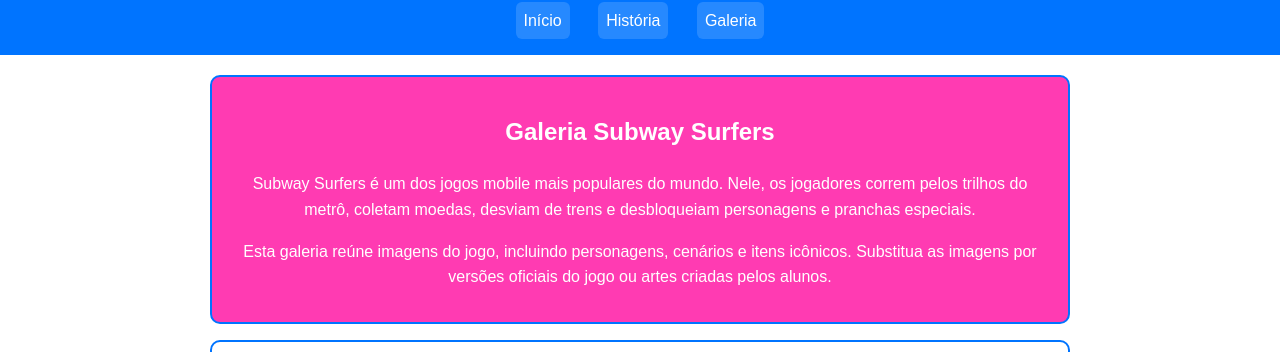
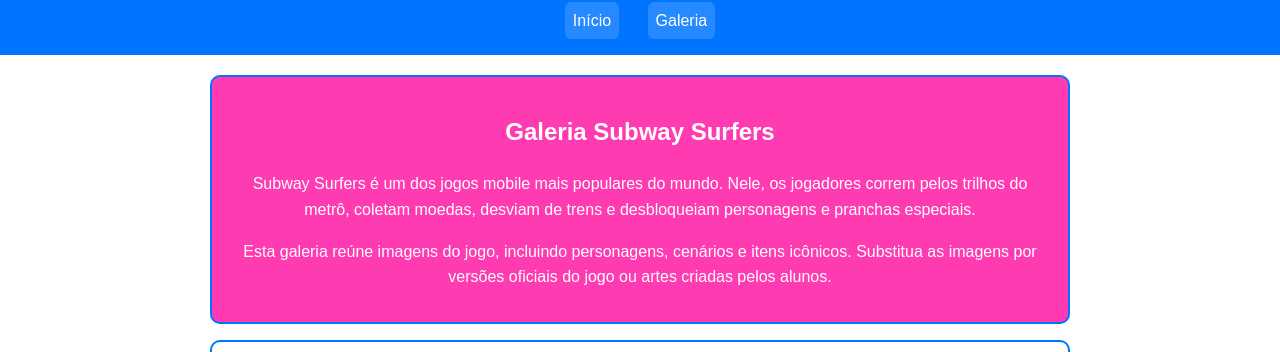
Before and after one commit to Anachustake/jogos-se-liga, a plain HTML site: page galeria.html in a window 1280 px wide. Shown: the part 64-416 px from the top of the page. Drawn offline with Linux system fonts and the light colour scheme.

Commit message:
Update galeria.html

```diff
--- a/galeria.html
+++ b/galeria.html
@@ -12,7 +12,6 @@
     <h1 class="logo">Subway Surfers</h1>
     <nav class="menu">
       <a href="index.html">Início</a>
-      <a href="historia.html">História</a>
       <a href="galeria.html">Galeria</a>
     </nav>
   </header>
```
